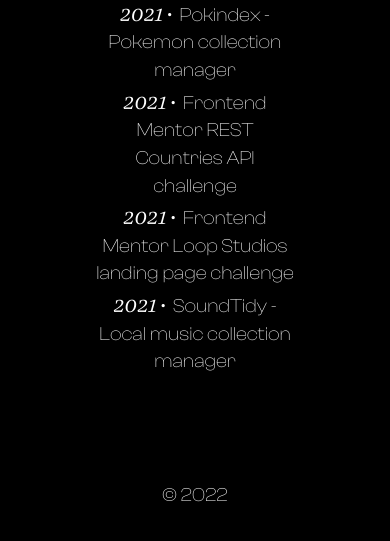
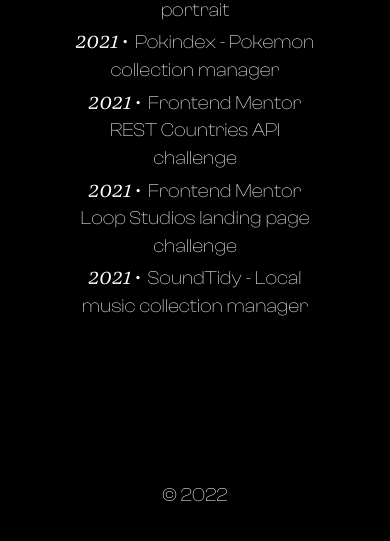
Before and after one commit to qtnrtnd/portfolio-2022-projects, a plain HTML site: page docs/index.html in a window 390 px wide. Shown: the part 303-844 px from the top of the page. Drawn offline with Linux system fonts and the light colour scheme; files whose address does not match are found by name.

Commit message:
Header + animations v2, footer, responsive v1

```diff
--- a/docs/style.css
+++ b/docs/style.css
@@ -135,7 +135,7 @@
     justify-content: center;
     align-items: center;
     position: relative;
-    padding: 0 5rem;
+    padding: 0 calc(1.5 * var(--header-height));
     flex-flow: column;
     flex: 1;
 }
```
